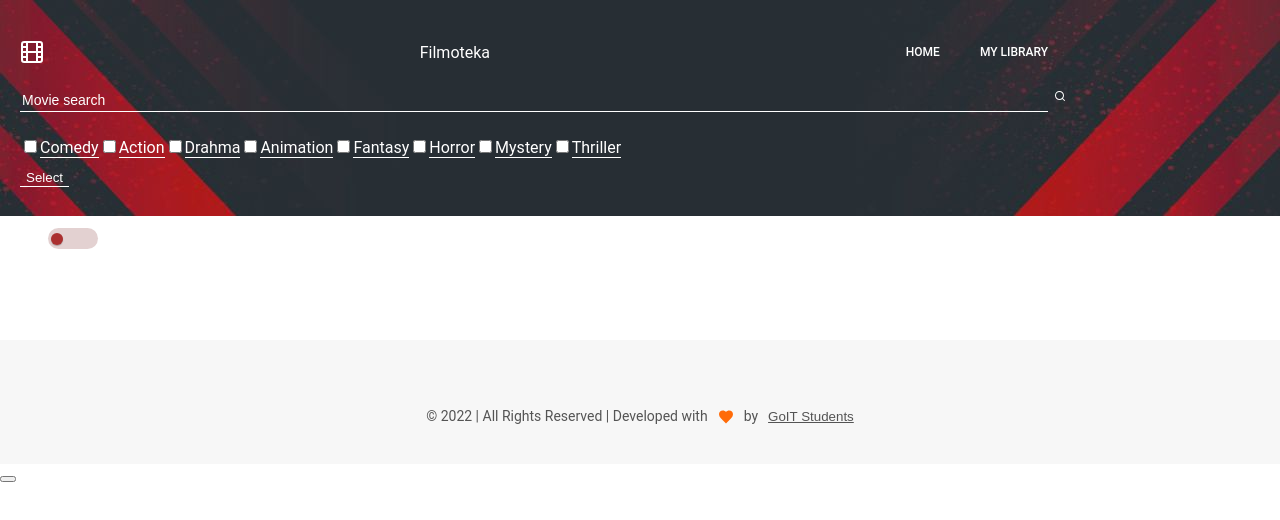
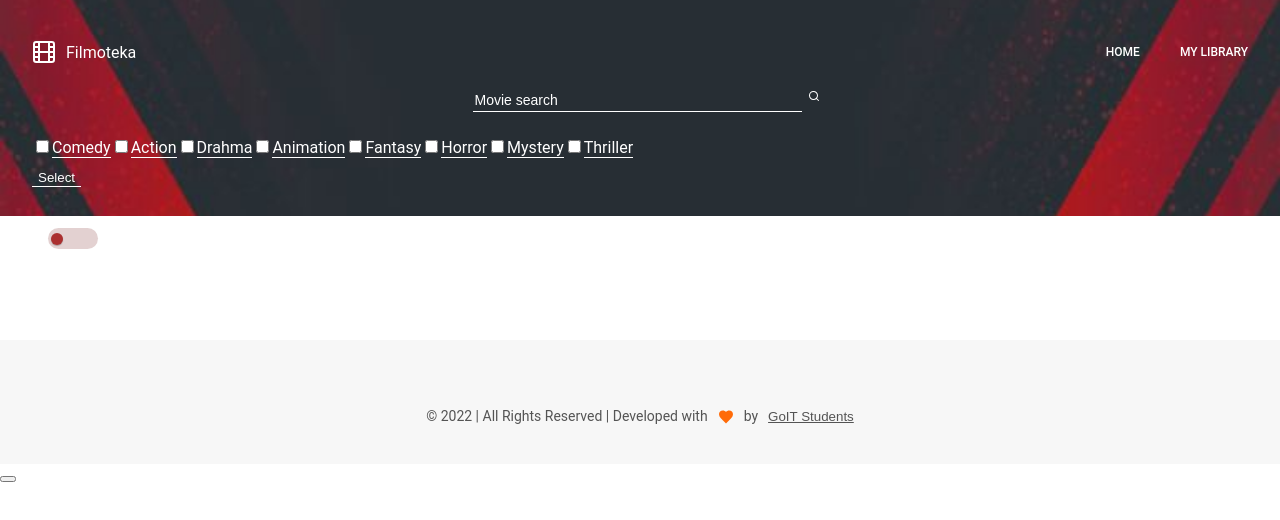
Before and after one commit to OlexiiA/command-project-JS, a website built with Parcel: page src/index.html in a window 1280 px wide. Shown: the top 520 px of the page. Built offline with nearby package versions, Linux system fonts and the light colour scheme; no server answers.

Commit message:
tablet-header

```diff
--- a/src/index.html
+++ b/src/index.html
@@ -12,10 +12,12 @@
   <header class="header">
        <div class="header-main-container">
         <div class="nav-container">
+          <div class="nav-block">
           <svg class="header-svg" width="24" height="24">
             <use href="/src/images/icons.svg#icon-film"></use>
           </svg>
           <a class="logo" href="./index.html">Filmoteka</a>
+          </div>
           <nav class="main-nav">
             <a class="main-nav__btn" href="./index.html"
               ><span class="nav-link">Home</span></a
@@ -26,6 +28,7 @@
           </nav>
         </div>
         <form class="search-form" id="search-form">
+          <div class="input-field">
           <input
             type="text"
             class="search-input"
@@ -38,6 +41,7 @@
               <use href="/src/images/icons.svg#icon-search-white"></use>
             </svg>
           </button>
+          </div>
           <div class="genre-filter">
             <ul class="ganre-list">
               <li class="ganre-item">
--- a/src/sass/sections/_header.scss
+++ b/src/sass/sections/_header.scss
@@ -88,7 +88,7 @@ body.dark-theme {
 }
 
 .header {
-  height: 216px;
+  height: 230px;
   width: 100vw;
   position: relative;
   background-image: url(/src/images/pictures/jpeg/header-comp.jpg);
@@ -110,6 +110,19 @@ body.dark-theme {
     }
   }
 
+  @media screen and (min-width: 768px) {
+    background-image: url(/src/images/pictures/jpeg/header-tablet.jpg);
+    height: 216px;
+    width: 100vw;
+
+    @media (min-device-pixel-ratio: 2),
+      (-webkit-min-device-pixel-ratio: 2),
+      (min-resolution: 192dpi),
+      (min-resolution: 2dppx) {
+      background-image: url(/src/images/pictures/jpeg/header-tablet@2x.jpg);
+    }
+  }
+
   &__link-container {
     display: flex;
     align-items: center;
@@ -122,7 +135,11 @@ body.dark-theme {
   padding-top: 40px;
   padding-left: 20px;
   padding-right: 20px;
-  position: absolute;
+
+  @media screen and (min-width: 768px) {
+    padding-left: 32px;
+    padding-right: 32px;
+  }
 }
 
 .library-header {
@@ -146,6 +163,12 @@ body.dark-theme {
 .main-nav {
   color: var(--text-main-color);
   display: flex;
+  @media screen and (min-width: 768px) {
+  }
+}
+
+.nav-block {
+  display: flex;
 }
 
 .nav-link {
@@ -164,39 +187,36 @@ body.dark-theme {
   display: flex;
   justify-content: space-between;
   align-items: center;
+  @media screen and (min-width: 768px) {
+  }
 }
 
 .logo {
   display: flex;
   align-items: center;
   color: var(--text-main-color);
-  gap: 10px;
   @media screen and (max-width: 767px) {
     display: none;
+  }
+  @media screen and (min-width: 768px) {
+    margin-left: 10px;
   }
 }
 
 .main-nav__btn {
   margin-left: 40px;
-  //   position: relative;
-  //   font-family: 'Roboto';
-  //   font-style: normal;
-  //   font-weight: 500;
-  //   font-size: 12px;
-  //   line-height: 14px;
-  //   display: flex;
-  //   align-items: center;
-  //   text-align: center;
-  //   text-transform: uppercase;
-  //   color: var(--text-main-color);
+}
 
-  //   padding-top: 10px;
-  //   padding-bottom: 10px;
-
-  //   &:hover,
-  //   &:focus {
-  //     color: #ff6b08;
-  //   }
+.main-nav__btn:hover,
+.main-nav__btn:hover {
+  content: '';
+  display: inline-block;
+  position: absolute;
+  bottom: 0;
+  border-radius: 2px;
+  color: var(--text-clr-second);
+  width: 100%;
+  height: 2px;
 }
 
 .header__list {
@@ -228,11 +248,15 @@ body.dark-theme {
   margin-top: 25px;
   margin-left: auto;
   margin-right: auto;
+
+  // @media screen and (min-width: 768px) {
+  //   display: flex;
+  //   flex-direction: column;
+  //   justify-content: flex-start;
+  //   align-items: center;
+  // }
 }
-.header__form {
-  position: relative;
-  width: 280px;
-}
+
 .search-input {
   position: relative;
   font-size: 14px;
@@ -245,6 +269,10 @@ body.dark-theme {
   caret-color: white;
   color: white;
 
+  @media screen and (min-width: 768px) {
+    width: 325px;
+  }
+
   &:hover,
   &:focus {
     border-color: var(--text-clr-second);
@@ -254,6 +282,14 @@ body.dark-theme {
 
 .search-input::placeholder {
   color: #ffffff;
+}
+
+.input-field {
+  @media screen and (min-width: 768px) {
+    width: 335px;
+    margin-left: auto;
+    margin-right: auto;
+  }
 }
 .search-btn {
   position: absolute;
```
Also changed, not shown: src/sass/index.css, 1 other file.
